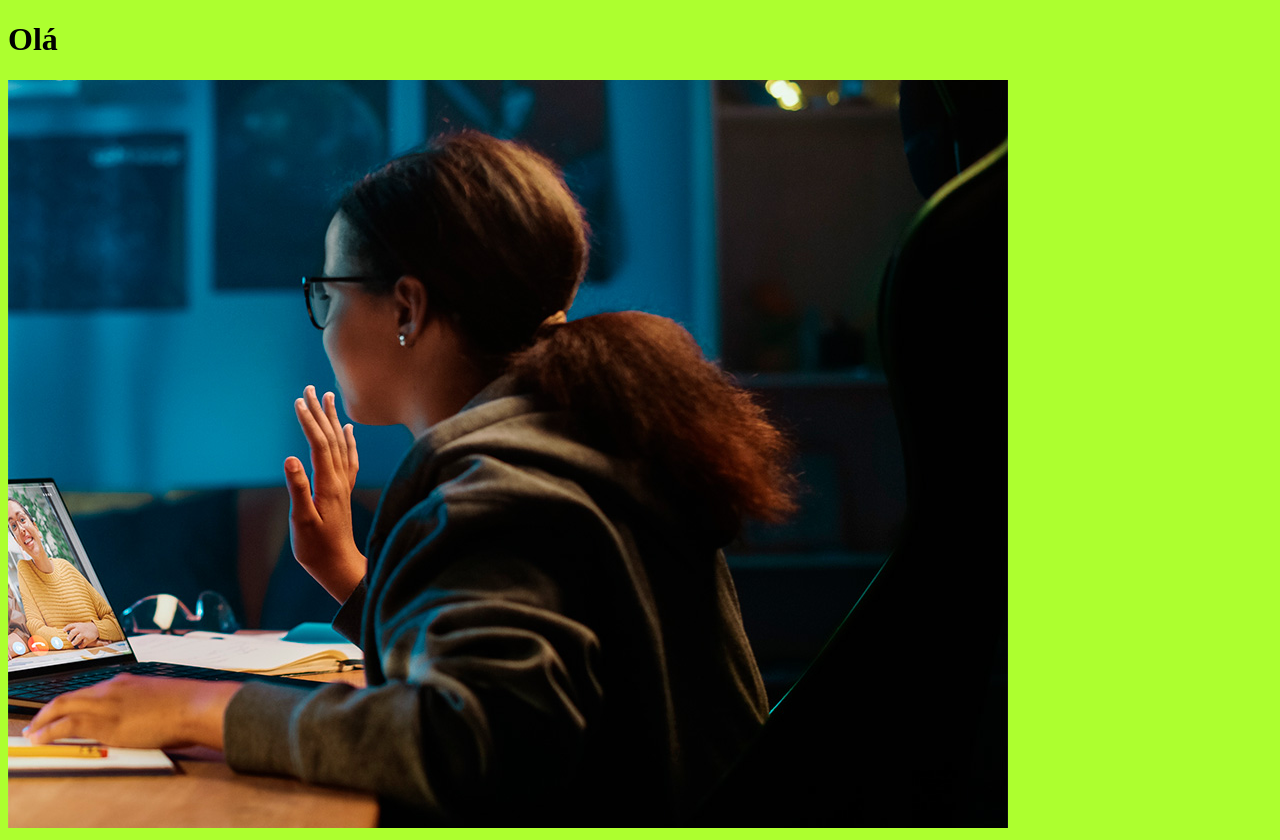
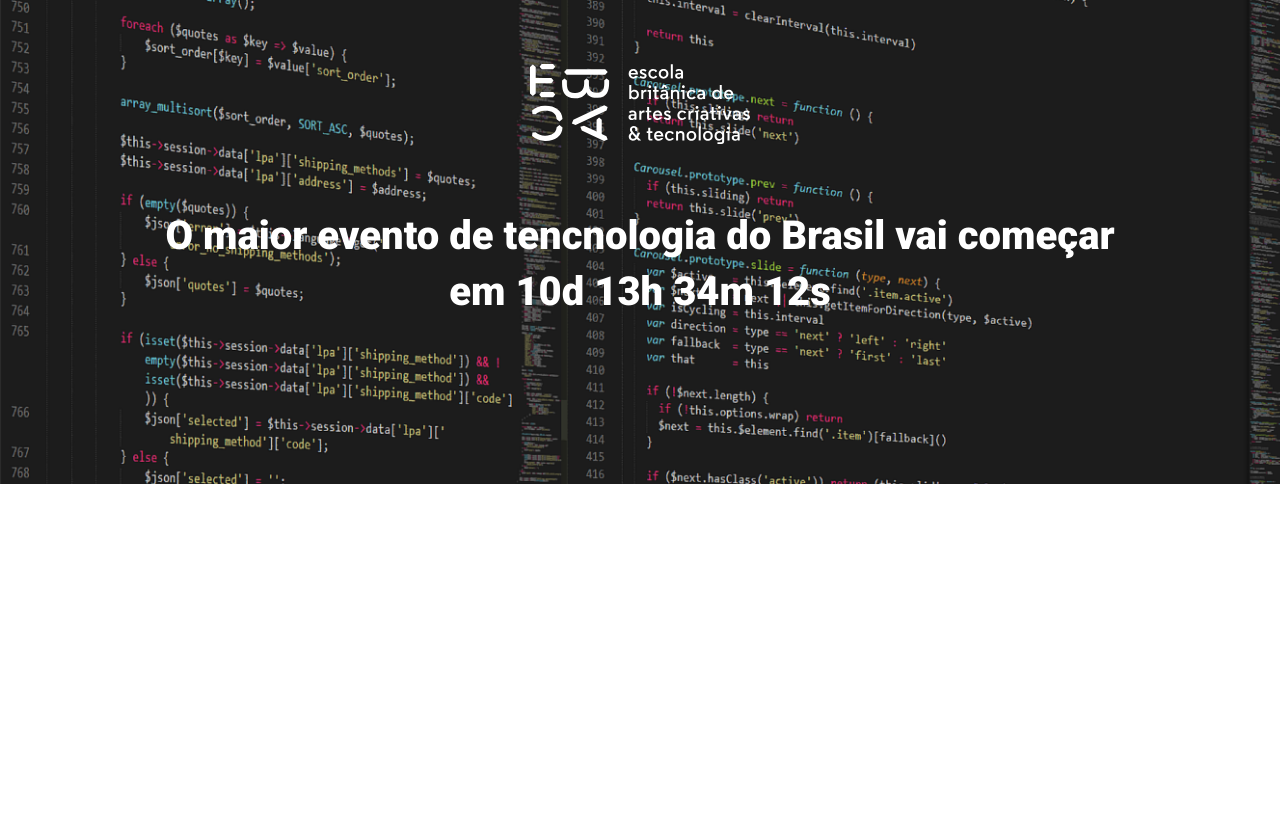
Before and after one commit to Biel-barbosa/EBAC_tech_talks, a website built with Parcel: page src/index.html in a window 1280 px wide. After the commit the page ends 800 px from the top, so only its background shows below. Built offline with nearby package versions, Linux system fonts and the light colour scheme.

Commit message:
crinado o hero

```diff
--- a/src/index.html
+++ b/src/index.html
@@ -1,15 +1,27 @@
 <!DOCTYPE html>
 <html lang="en">
+
 <head>
     <meta charset="UTF-8">
     <meta name="viewport" content="width=device-width, initial-scale=1.0">
     <title>Ebac tech talks</title>
+    <link rel="preconnect" href="https://fonts.googleapis.com">
+    <link rel="preconnect" href="https://fonts.gstatic.com" crossorigin>
+    <link
+        href="https://fonts.googleapis.com/css2?family=Roboto:ital,wght@0,100;0,300;0,400;0,500;0,700;0,900;1,100;1,300;1,400;1,500;1,700;1,900&display=swap"
+        rel="stylesheet">
     <link rel="stylesheet" href="./styles/main.scss">
 </head>
+
 <body>
-    <h1>Olá</h1>
-    <img src="./images/backend.png" alt="">
+    <header class="hero">
+        <div class="container">
+            <img class="hero__logo" src="./images/ebac_logo.svg" alt="Logo da Ebac">
+            <p class="hero__text">O maior evento de tencnologia do Brasil vai começar em 10d 13h 34m 12s </p>
+        </div>
+    </header>
 
     <script src="./scripts/main.js"></script>
 </body>
+
 </html>
--- /dev/null
+++ b/src/styles/_hero.scss
@@ -0,0 +1,52 @@
+.hero{
+    padding-top: 64px;
+    padding-bottom: 100px;
+    background-image: url(../images/fundo.png);
+    background-repeat: no-repeat;
+    background-size: cover;
+    position: relative;
+
+
+    .container{
+        position: relative;
+    }
+
+    &::before{
+        position: absolute;
+        top: 0;
+        left: 0;
+        width: 100%;
+        height: 100%;
+        background-color: #000;
+        opacity: .7;
+    }
+
+
+    &__text{
+        margin-top: 64px;
+        margin-bottom: 64px;
+        font-size: 40px;
+        line-height: 56px;
+        font-weight: 800;
+        text-align: center;
+    }
+
+    &__logo{
+        display: block;
+        margin: 0 auto;
+        height: 80px;
+    }
+
+    @media (max-width:640px){
+
+        padding: 40px 0;
+        &__logo{
+            height: 40px;
+        }
+
+        &__text{
+            font-size: 22px;
+            line-height: 24px;
+        }
+    }
+}
--- a/src/styles/main.scss
+++ b/src/styles/main.scss
@@ -1,3 +1,23 @@
-body{
-    background-color: greenyellow;
+@use 'hero';
+
+*{
+    margin: 0;
+    padding: 0;
+    box-sizing: border-box;
+    font-family: roboto, sans-serif;
+    color: #fff;
 }
+
+.container{
+    max-width: 960px;
+    width: 100%;
+    margin: 0 auto;
+
+    @media (max-width:640px){
+        max-width: 80px;
+    }
+
+    @media (max-width:1024px){
+        max-width: 90%;
+    }
+}
```
